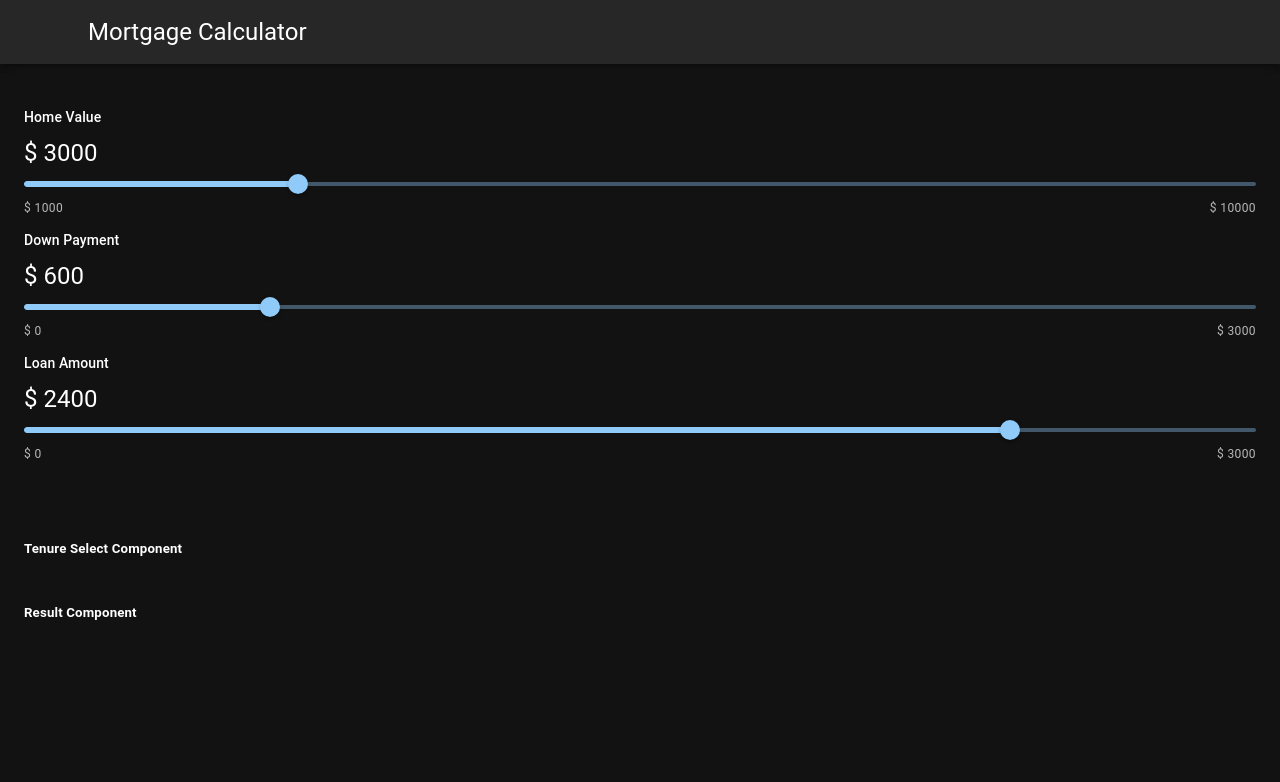
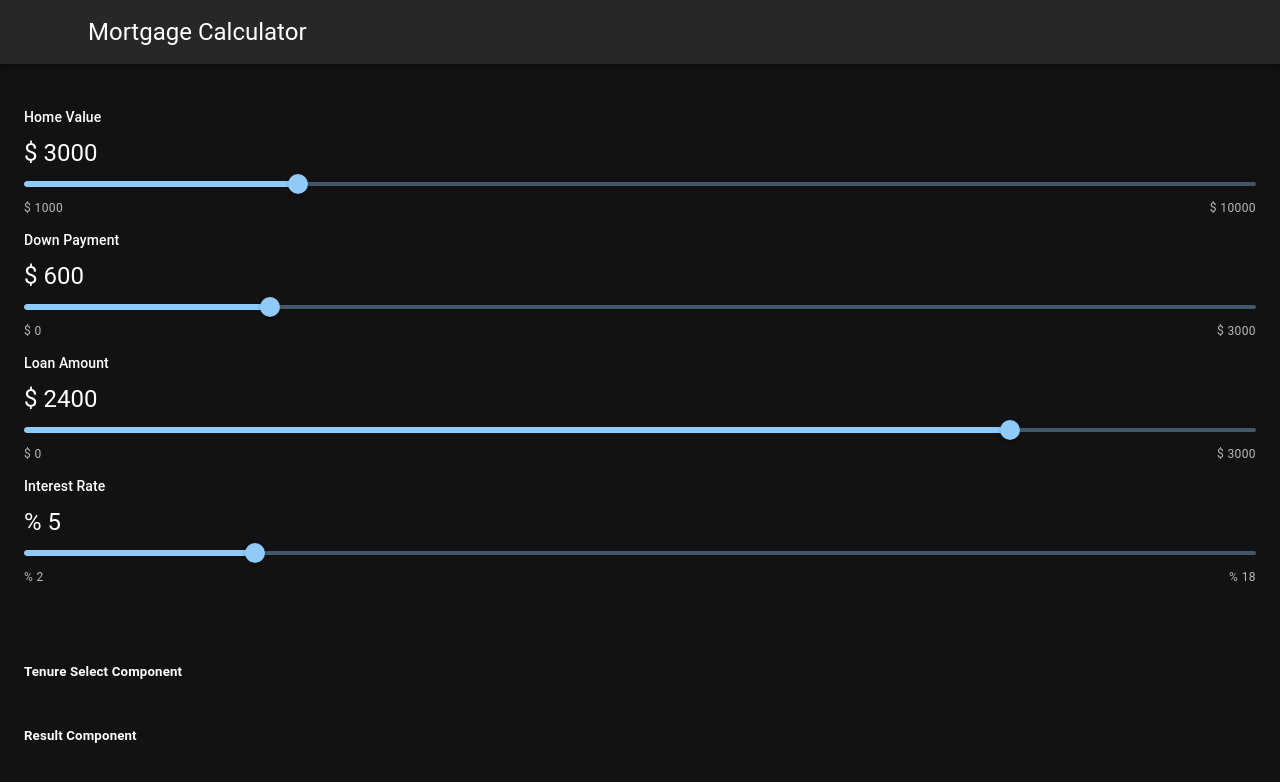
Before and after one commit to Prakash-Ravichandran/Mortgage_Calculator, a React (Create React App) app: page / in a window 1280 px wide. Shown: the top 782 px of the page. Built offline with nearby package versions, Linux system fonts and the light colour scheme.

Commit message:
Build: added InterestRate Component

```diff
--- a/src/Components/SliderSelect.js
+++ b/src/Components/SliderSelect.js
@@ -57,6 +57,22 @@ const SliderSelect = ({ data, setData }) => {
         label="Loan Amount"
         value={data.loanAmount}
       />
+      <SliderComponent
+        onChange={(e, value) => {
+          setData({
+            ...data,
+            interestRate: value,
+          });
+        }}
+        defaultValue={data.interestRate}
+        min={2}
+        max={18}
+        steps={0.5}
+        unit="%"
+        amount={data.interestRate}
+        label="Interest Rate"
+        value={data.interestRate}
+      />
     </>
   );
 };
```
